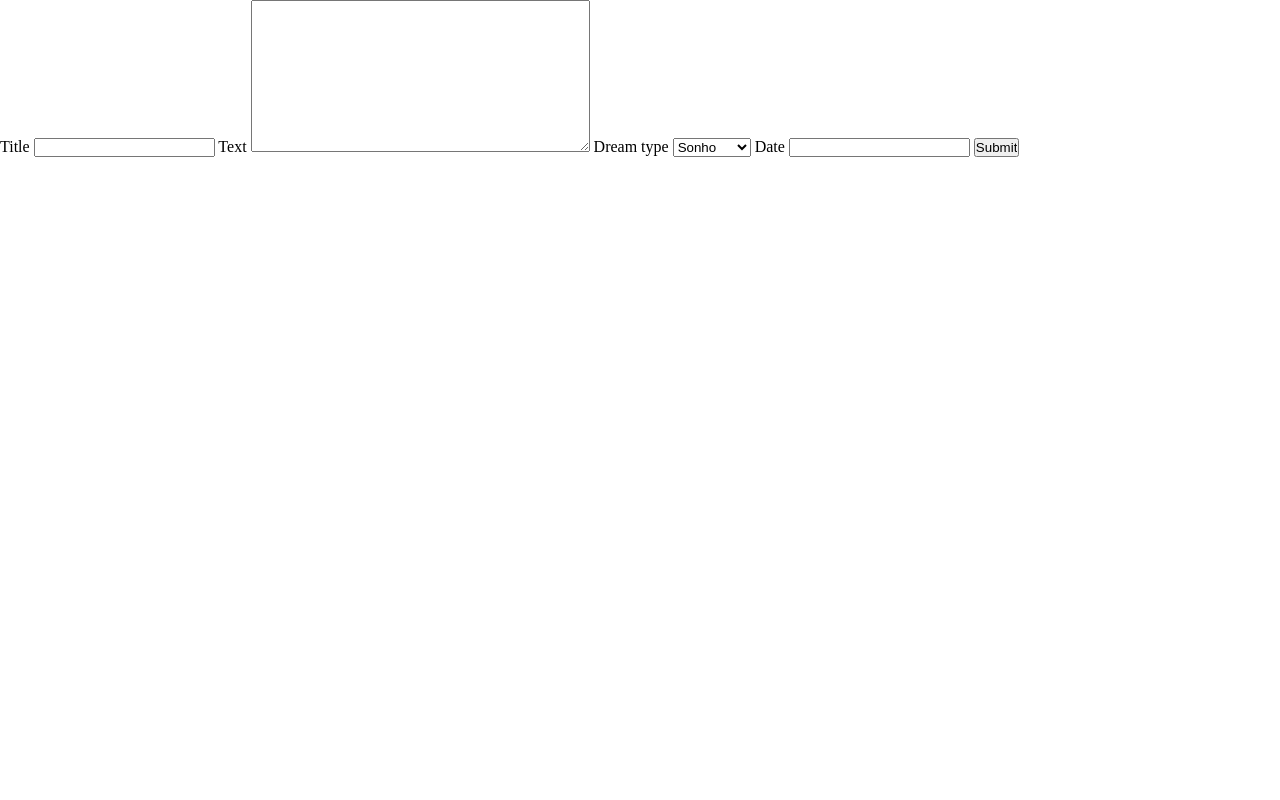
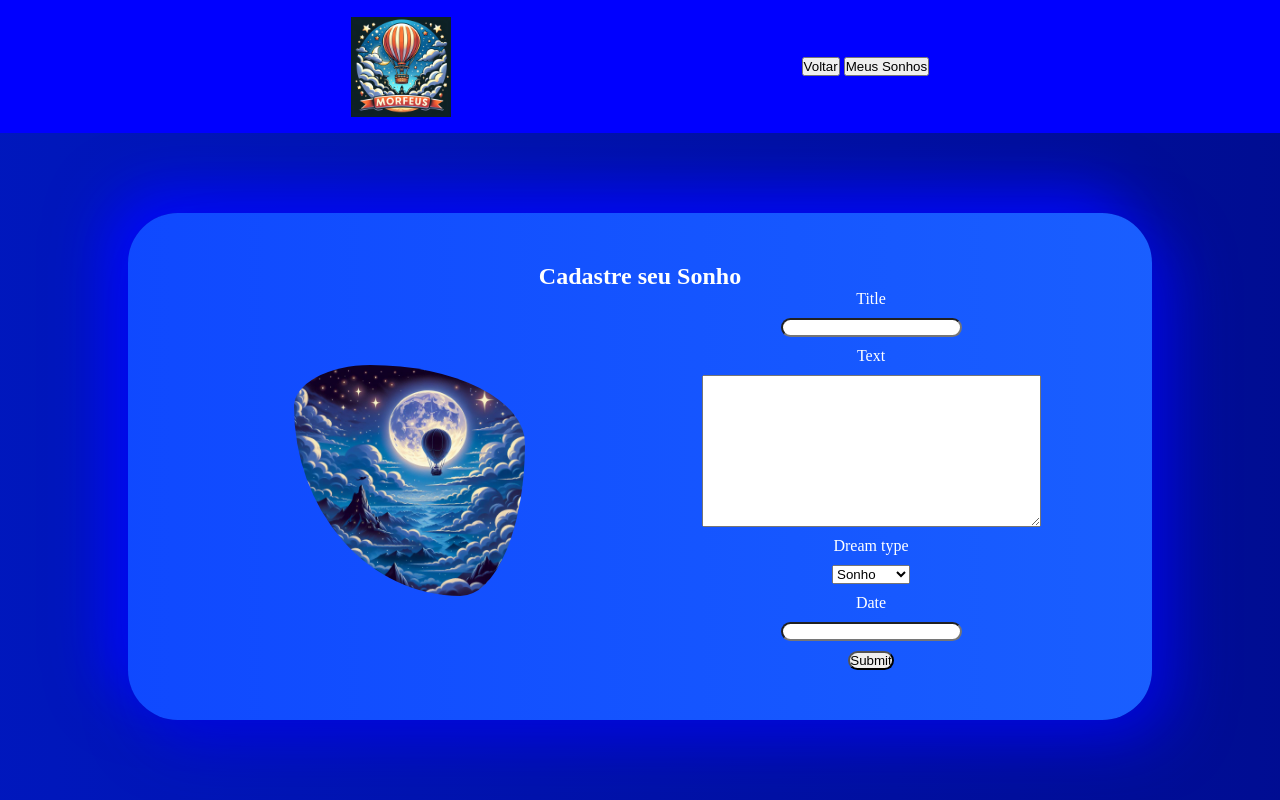
Before and after one commit to raisson-souza/morfeus, a Django app: page /create_dream/ in a window 1280 px wide. Run offline with Django 4.2, Linux system fonts and the light colour scheme; a user stored in the database is signed in.

Commit message:
Página de criar sonho implementada.

```diff
--- a/dreams/static/create_dream.css
+++ b/dreams/static/create_dream.css
@@ -0,0 +1,91 @@
+.create-dream-box {
+    width: 100vw;
+    height: 100vh;
+    display: flex;
+    flex-direction: column;
+    justify-content: center;
+    align-items: center;
+}
+
+header {
+    display: flex;
+    justify-content: space-evenly;
+    align-items: center;
+    height: 20%;
+    width: 100%;
+    background-color: blue;
+}
+
+header img {
+    width: 100px;
+}
+
+main {
+    height: 100%;
+    display: flex;
+    justify-content: center;
+    align-items: center;
+    width: 100%;
+    background: linear-gradient(270deg, #00087f, #0028ff, #1e68ff);
+    background-size: 600% 600%;
+    -webkit-animation: AnimationName 5s ease infinite;
+    animation: AnimationName 5s ease infinite;
+}
+
+.create-dream-content {
+    display: grid;
+    grid-template-areas: 'titl titl'
+                         'imge form';
+    grid-template-columns: 1fr 1fr;
+    justify-content: center;
+    align-items: center;
+    width: 80%;
+    padding: 50px;
+    border-radius: 50px;
+    box-shadow: 20px 20px 60px #0007d9,
+                -20px -20px 60px #0009ff;
+
+    background: linear-gradient(90deg, #00087f, #0028ff, #1e68ff);
+    background-size: 600% 600%;
+    -webkit-animation: AnimationName 5s ease infinite;
+    animation: AnimationName 5s ease infinite;
+}
+
+form {
+    grid-area: form;
+    display: flex;
+    flex-direction: column;
+    justify-content: center;
+    align-items: center;
+    gap: 10px;
+    color: white;
+}
+
+form input {
+    border-radius: 10px;
+}
+
+.create-dream-content h2 {
+    grid-area: titl;
+    text-align: center;
+    color: white;
+}
+
+@-webkit-keyframes AnimationName {
+    0%{background-position:0% 51%}
+    50%{background-position:100% 50%}
+    100%{background-position:0% 51%}
+}
+@keyframes AnimationName {
+    0%{background-position:0% 51%}
+    50%{background-position:100% 50%}
+    100%{background-position:0% 51%}
+}
+
+#MorfeusWallpaper {
+    grid-area: imge;
+    width: 50%;
+    border-radius: 33% 67% 28% 72% / 18% 34% 66% 82%;
+    cursor: auto;
+    justify-self: center;
+}
--- a/dreams/templates/create_dream.html
+++ b/dreams/templates/create_dream.html
@@ -9,6 +9,22 @@
     <link rel="stylesheet" type="text/css" href="../static/create_dream.css">
 </head>
 <body>
+    <div class="create-dream-box">
+        <header>
+            <img src="../static/morfeus_logo.jpg" onclick="morfeus()">
+            <div class="actions">
+                <button type="button" onclick="morfeus()">
+                    Voltar
+                </button>
+                <button type="button" onclick="dreams()">
+                    Meus Sonhos
+                </button>
+            </div>
+        </header>
+        <main>
+            <div class="create-dream-content">
+                <h2>Cadastre seu Sonho</h2>
+                <img src="../static/morfeus_wallpaper.jpg" alt="MorfeusWallpaper" id="MorfeusWallpaper">
                 <form action="{% url 'create_dream' %}" method="post">
                     {% csrf_token %}
                     {% for field in form.visible_fields %}
@@ -20,5 +36,8 @@
                         {{ message }}
                     {% endfor %}
                 </form>
+            </div>
+        </main>
+    </div>
 </body>
 </html>
```
Also changed, not shown: db.sqlite3. Lines whose indentation alone changed are shown as unchanged.
